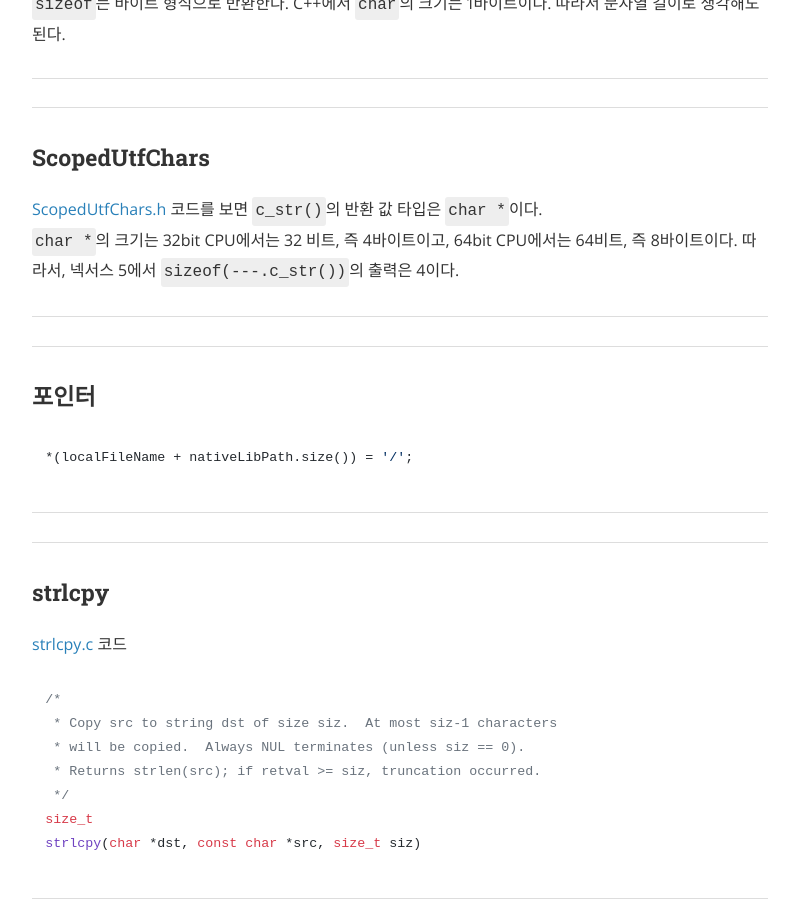
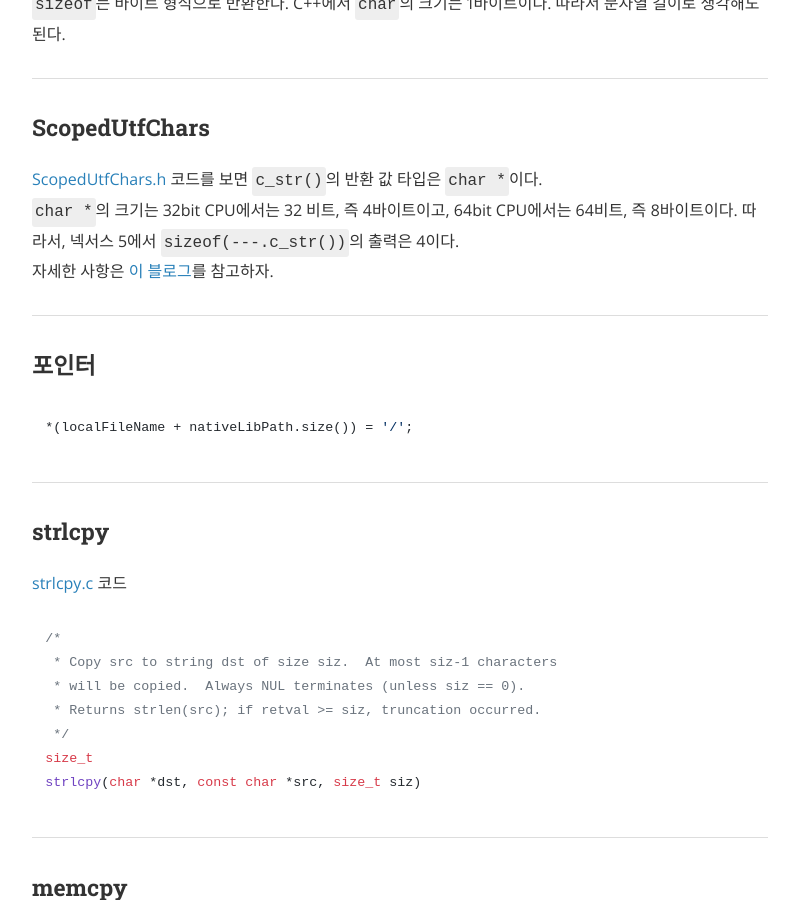
Before and after one commit to sihyeon-kim/sihyeon-kim.github.io, a Jekyll site: the page built from _posts/2019-09-02-Android-Package-Manager-#09-abcd.markdown, in a window 1280 px wide and 900 px high, scrolled down 408 px. Shown: the whole window, without its empty margins (240-1039 px from the left). Built offline with Jekyll 4.4.1, drawn with Linux system fonts in a browser that asks for light colours; nearby versions of some CDN libraries; comment, search, counter and statistics services are not loaded.

Commit message:
Update 2019-09-02-Android-Package-Manager-#09-abcd.markdown

````diff
--- a/_posts/2019-09-02-Android-Package-Manager-#09-abcd.markdown
+++ b/_posts/2019-09-02-Android-Package-Manager-#09-abcd.markdown
@@ -11,14 +11,13 @@ categories: android-packagemanager
 `sizeof`는 바이트 형식으로 반환한다. C++에서 `char`의 크기는 1바이트이다. 따라서 문자열 길이로 생각해도 된다.
 
 ---
----
 
 ### ScopedUtfChars
 
 [ScopedUtfChars.h](https://android.googlesource.com/platform/libnativehelper/+/idea133/include/nativehelper/ScopedUtfChars.h) 코드를 보면 `c_str()`의 반환 값 타입은 `char *`이다.
 `char *`의 크기는 32bit CPU에서는 32 비트, 즉 4바이트이고, 64bit CPU에서는 64비트, 즉 8바이트이다. 따라서, 넥서스 5에서 `sizeof(---.c_str())`의 출력은 4이다.
+자세한 사항은 [이 블로그](https://sckllo7.tistory.com/entry/32bit%EC%99%80-64bit%EC%9D%98-C-%EC%9E%90%EB%A3%8C%ED%98%95Data-Type-%ED%81%AC%EA%B8%B0-%EC%B0%A8%EC%9D%B4)를 참고하자.
 
----
 ---
 
 ### 포인터
@@ -27,7 +26,6 @@ categories: android-packagemanager
 *(localFileName + nativeLibPath.size()) = '/';
 ```
 
----
 ---
 
 ### strlcpy
@@ -45,11 +43,9 @@ strlcpy(char *dst, const char *src, size_t siz)
 ```
 
 ---
----
 
 ### memcpy
 
----
 ---
 
 ### C++ 배열 크기 할당: 런타임 vs 컴파일타임
````
